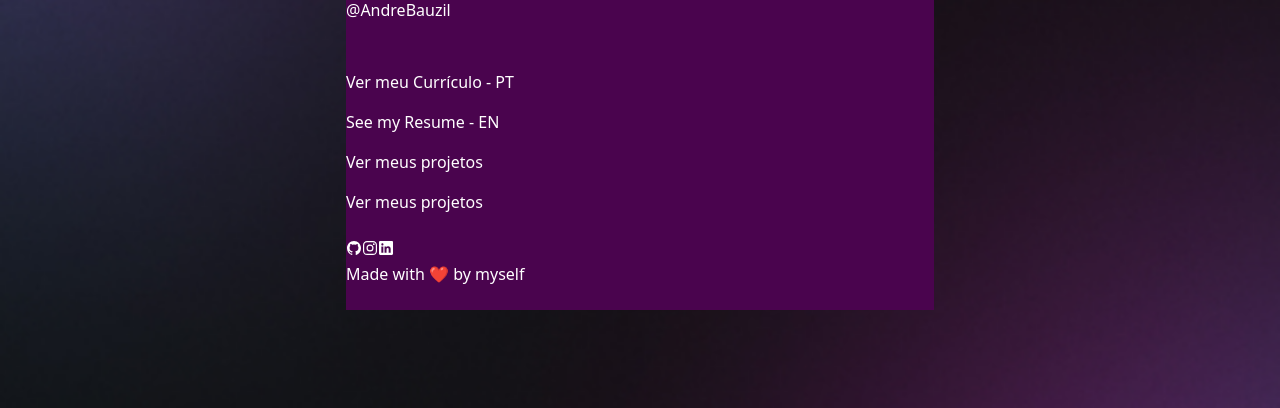
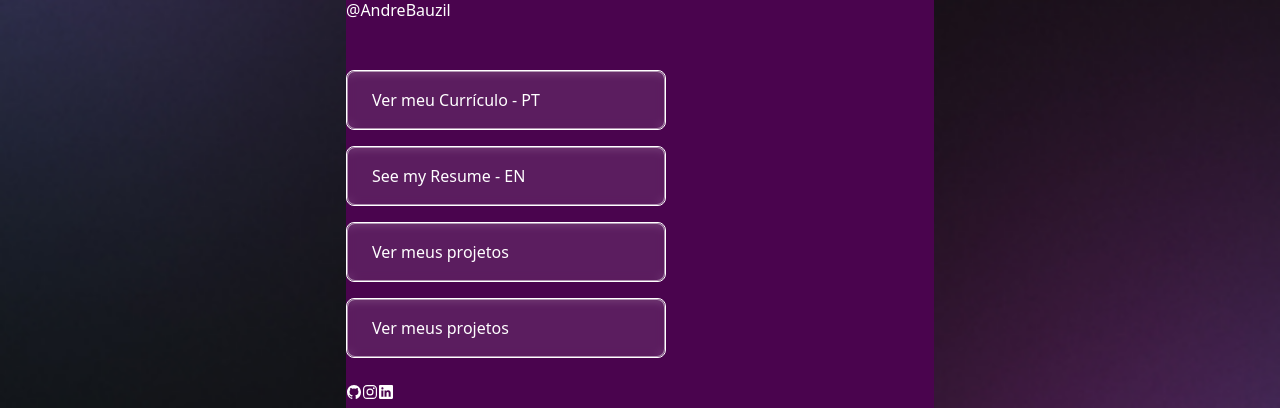
Before and after one commit to AndreBauzil/devlinks-react, a React (Vite) app: page / in a window 1280 px wide. Shown: the part 382-790 px from the top of the page. Built offline with nearby package versions, Linux system fonts and the light colour scheme; the HTML template or start-up script is replaced by a standard one.

Commit message:
refactor: add some extra styling classes from tailwind

```diff
--- a/src/Components/ListItem/index.tsx
+++ b/src/Components/ListItem/index.tsx
@@ -5,6 +5,13 @@ interface Props {
 
 export function ListItem({ href, content }: Props) {
   return (
-    <li><a href={href}>{content}</a></li>
+    <li
+      className="border-solid border-[var(--text-color)] border rounded-lg bg-[var(--surface-color)] max-w-80 w-full h-fit"
+    >
+      <a
+        className="flex items-center content-center py-4 px-6 bg-[var(--surface-color)] border border-solid border-[var(--stroke-color)] rounded-lg backdrop-blur-sm font-medium no-underline transition-[background] duration-200 hover:bg-[var(--surface-color-hover)] hover:border-solid"
+        href={href}
+      >{content}</a>
+    </li>
   )
 }
```
